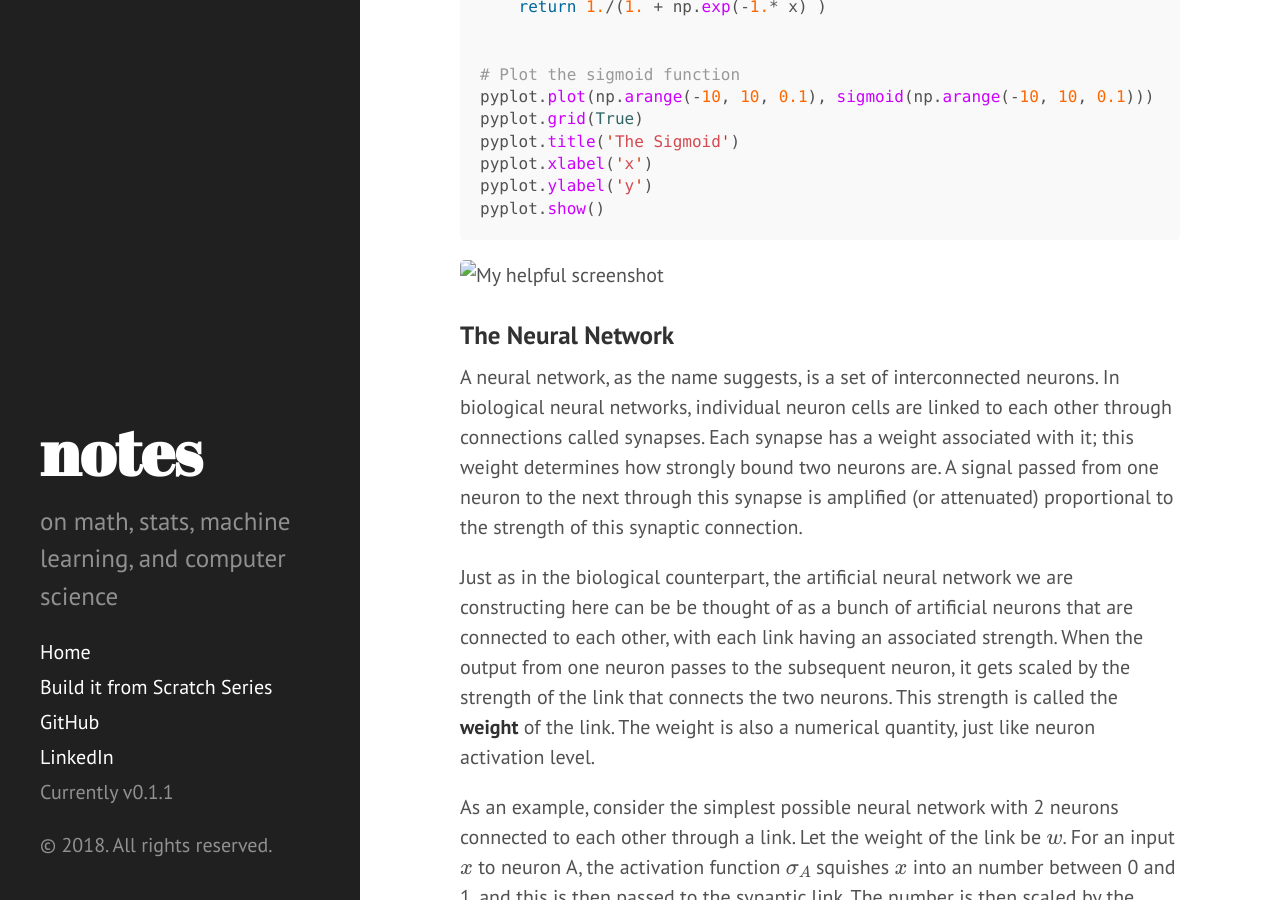
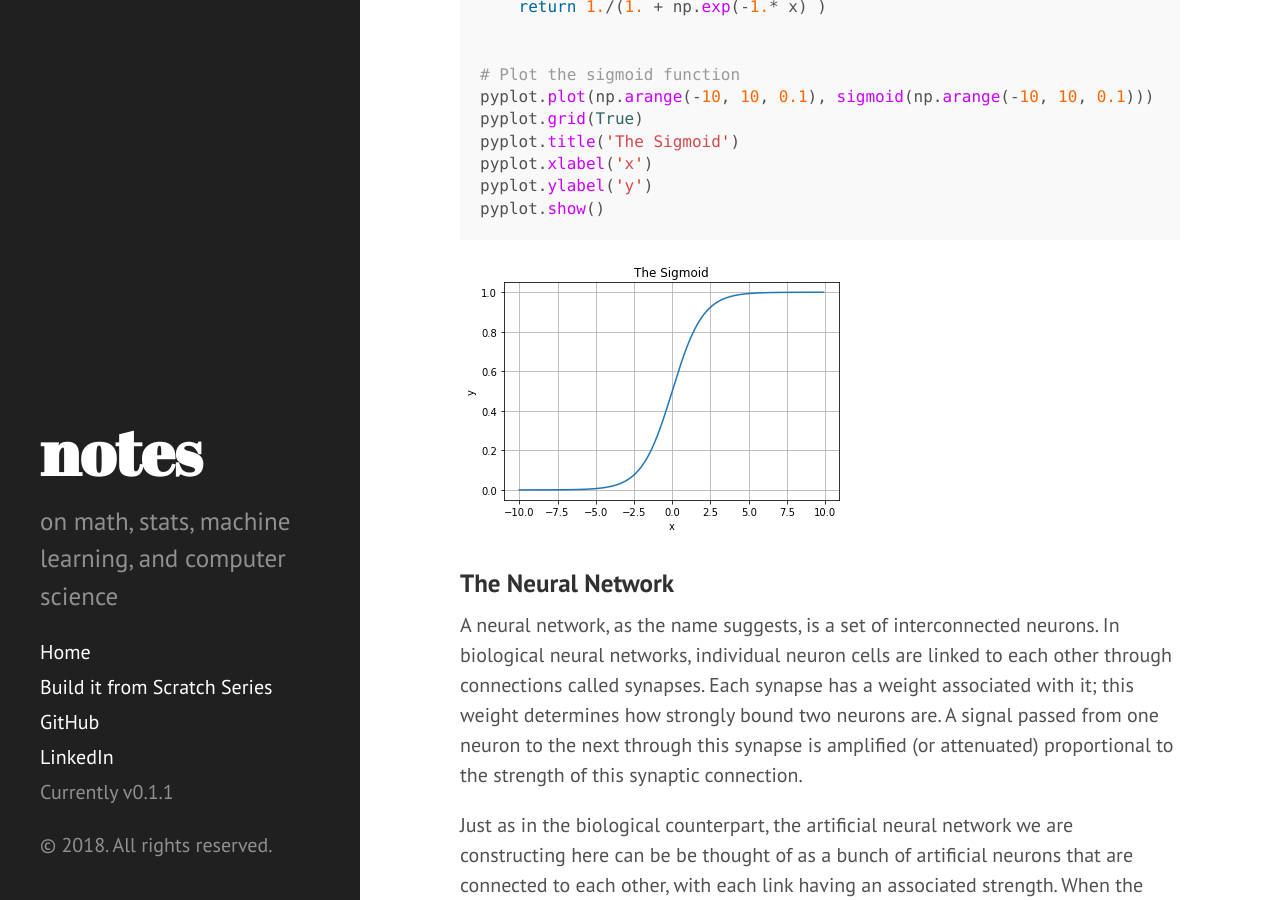
Before and after one commit to vinaybenny/vinaybenny.github.io, a Jekyll site: the page built from _posts/2018-02-01-neural-networks.md, in a window 1280 px wide and 900 px high, scrolled down 2451 px. Built offline with Jekyll 4.4.1, drawn with Linux system fonts in a browser that asks for light colours; our own code applies the rules of GitHub Pages for plain Markdown files; formulas are drawn with MathJax 3.

Commit message:
attempt to fix image-1

````diff
--- a/_posts/2018-02-01-neural-networks.md
+++ b/_posts/2018-02-01-neural-networks.md
@@ -69,7 +69,7 @@ pyplot.show()
 ```
 
 
-![My helpful screenshot]({{ "/assets/images/2018-02-01-neural-networks-files_3_0.png" | absolute_url }})
+![My helpful screenshot]({{ "/assets/images/2018-02-01-neural-networks-files_3_0.png" }})
 
 
 ### The Neural Network
````
